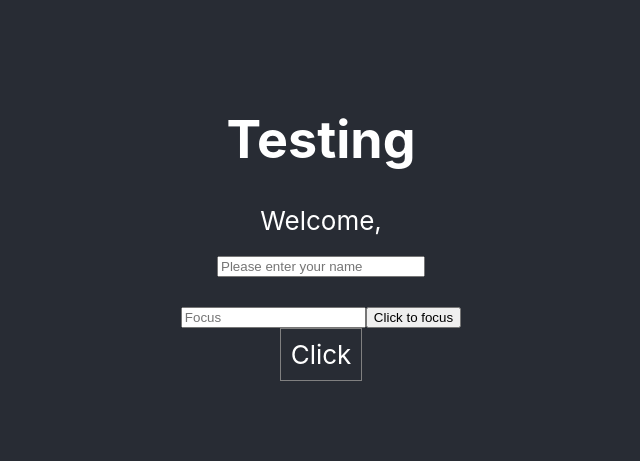
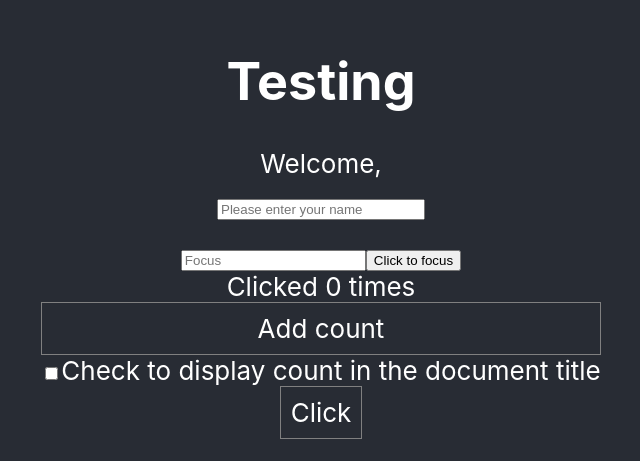
Before and after one commit to Junjpan/react-testing-library-examples, a React (Create React App) app: page / in a window 1280 px wide. Shown: the part 173-634 px from the top of the page, without its empty margins (319-959 px from the left). Built offline with nearby package versions, Linux system fonts and the light colour scheme.

Commit message:
test hook effect

```diff
--- a/src/App.js
+++ b/src/App.js
@@ -3,6 +3,7 @@ import './App.css';
 import Button from './components/button/button';
 import NameInput from './components/Input/NameInput';
 import FocusInput from './components/focusInput/FocusInput';
+import Counter from './components/Effects/Counter';
 
 function App() {
   const sayHello=()=>{
@@ -14,6 +15,7 @@ function App() {
         <h1>Testing</h1>
        <NameInput />
        <FocusInput />
+       <Counter />
        <Button label='Click' sayHello={sayHello}></Button>
       </header>
     </div>
--- /dev/null
+++ b/src/components/Effects/Counter.js
@@ -0,0 +1,26 @@
+import React,{useState,useRef,useEffect} from 'react';
+import Button from '../button/button';
+
+const Counter=()=>{
+
+    const [count,setCount]=useState(0);
+    const [checked,setChecked]=useState(false);
+    const initialTitleRef=useRef(document.title);
+   // console.log(initialTitleRef) //{ current: "React App" }
+    useEffect(()=>{
+        document.title=checked?`Total number of clicks:${count}`:initialTitleRef.current
+    })
+
+
+    return (
+        <div>
+                <span data-testid="count">Clicked {count} time{count===1?'':'s'}</span>
+                <Button label="Add count" sayHello={()=>setCount(count+1)}  />
+                <input data-testid="checkbox" type="checkbox" id="checkbox-title" checked={checked} onChange={(e)=>setChecked(e.target.checked)}></input>
+                <label htmlFor="checkbox-title">Check to display count in the document title</label>
+        </div>
+    )
+
+}
+
+export default Counter
```
Also changed, not shown: 1 other file (tests, documents, lock files or other folders).
